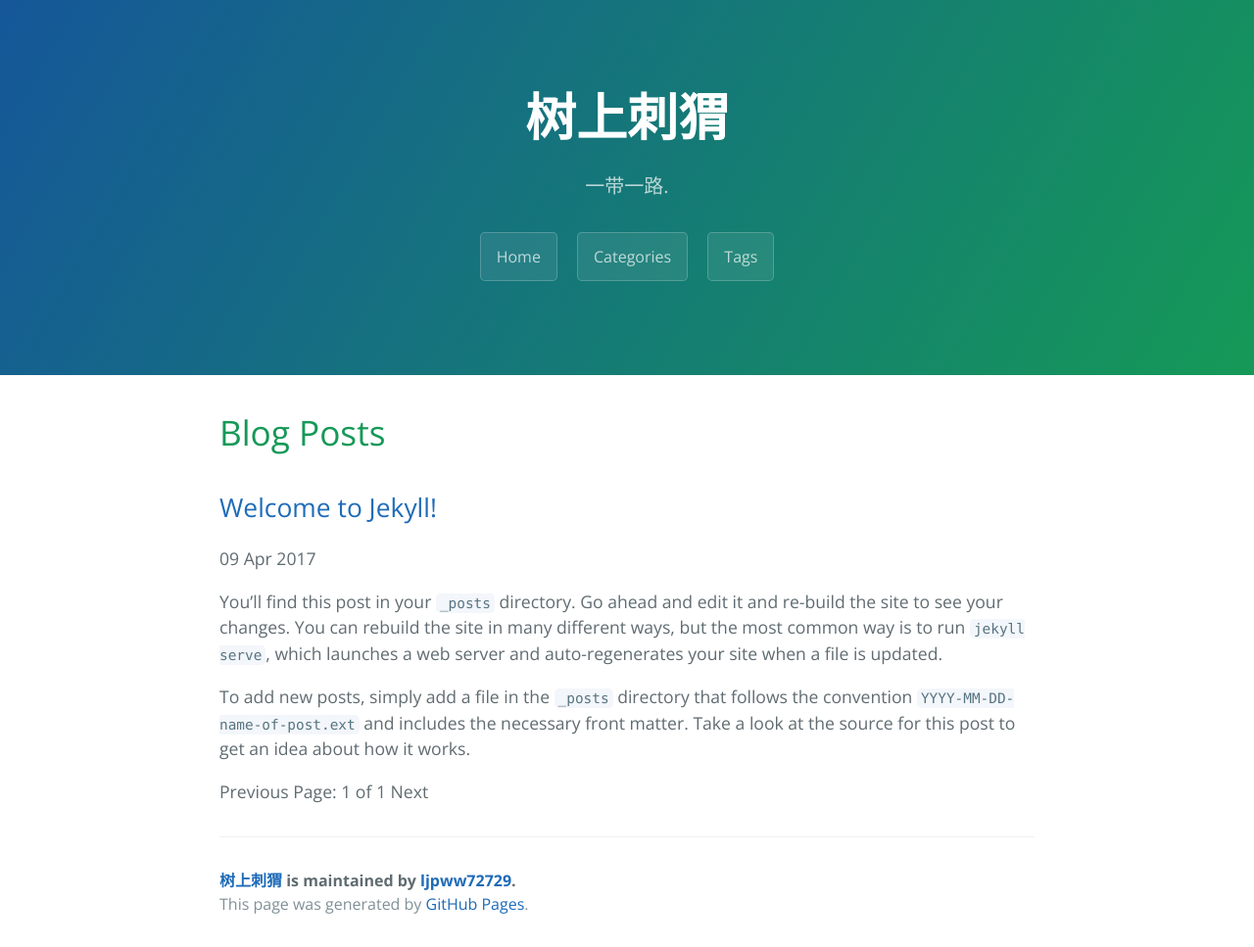
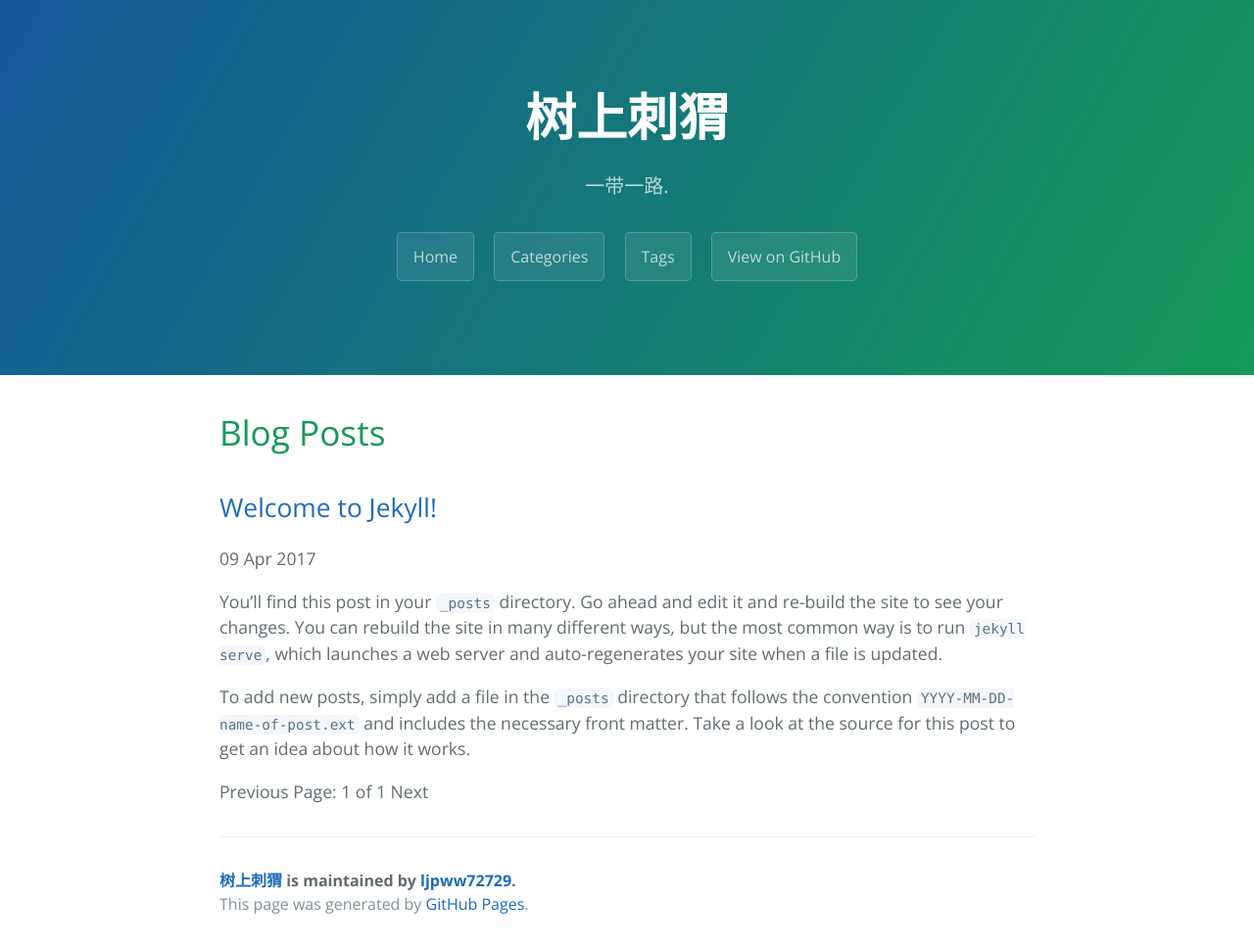
Before and after one commit to ljpww72729/ljpww72729.github.io, a Jekyll site: the page built from index.html, in a window 1280 px wide. Shown: the whole page at 98% size. Built offline with Jekyll 4.4.1, drawn with Linux system fonts in a browser that asks for light colours; the list of posts is cut into pages by our own code.

Commit message:
Change header.

```diff
--- a/_includes/page-header.html
+++ b/_includes/page-header.html
@@ -2,7 +2,7 @@
   <h1 class="project-name">{{ site.title | default: site.github.repository_name }}</h1>
   <h2 class="project-tagline">{{ site.description | default: site.github.project_tagline }}</h2>
   {% if site.url %}
-  <a href="{{ site.url }}" class="btn">Home</a>
+  <a href="{{ site.url }}\" class="btn">Home</a>
   {% endif %}
   {% if site.category_dir %}
   <a href="{{ root_url }}\{{ site.category_dir }}" class="btn">Categories</a>
@@ -10,7 +10,5 @@
   {% if site.tag_dir %}
   <a href="{{ root_url }}\{{ site.tag_dir }}" class="btn">Tags</a>
   {% endif %}
-    {% if site.github.is_project_page %}
   <a href="{{ site.github.repository_url }}" class="btn">View on GitHub</a>
-  {% endif %}
 </section>
--- a/index.html
+++ b/index.html
@@ -31,7 +31,6 @@ title: {{ site.name }}
     <span class="next ">Next</span>
     {% endif %}
   </div>
-
 <!--
   <div class="side ">
     <div>
```
